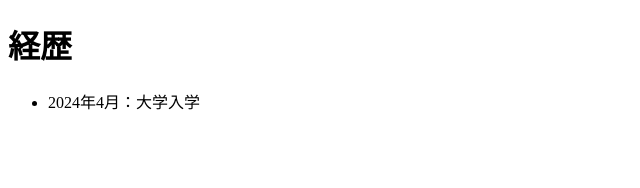
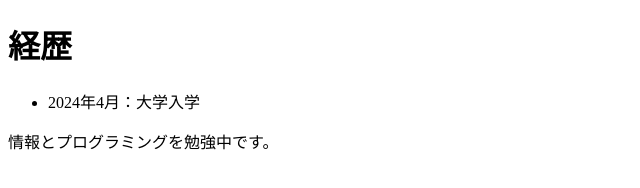
Before and after one commit to s2622055-hash/2622055-Scraping-task, a plain HTML site: page index.html in a window 1280 px wide. Shown: the whole page, without its empty margins (0-640 px from the left). Drawn offline with Linux system fonts and the light colour scheme.

Commit message:
経歴に一言追加

```diff
--- a/index.html
+++ b/index.html
@@ -9,5 +9,6 @@
     <ul>
         <li>2024年4月：大学入学</li>
     </ul>
+    <p>情報とプログラミングを勉強中です。</p>
 </body>
 </html>
```
